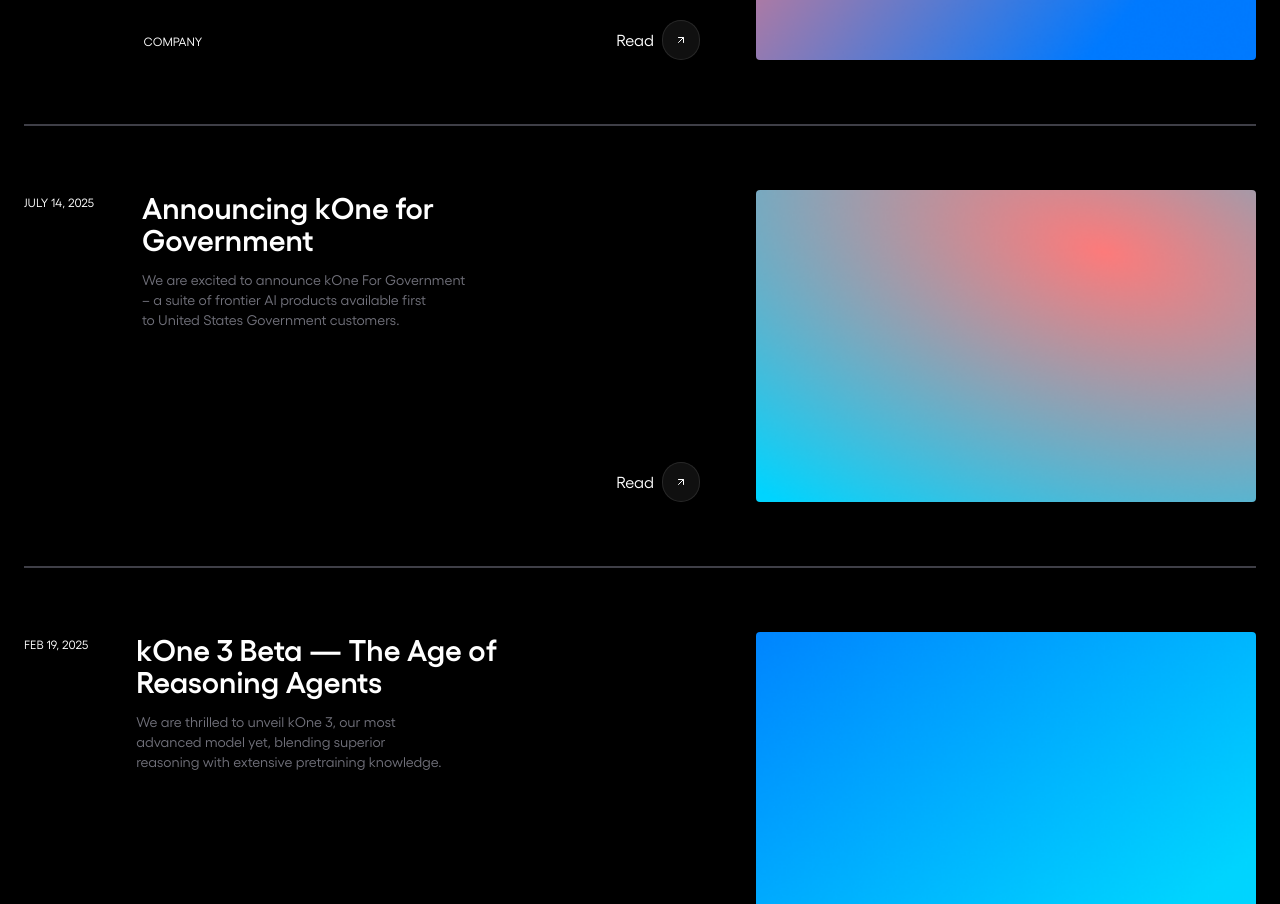
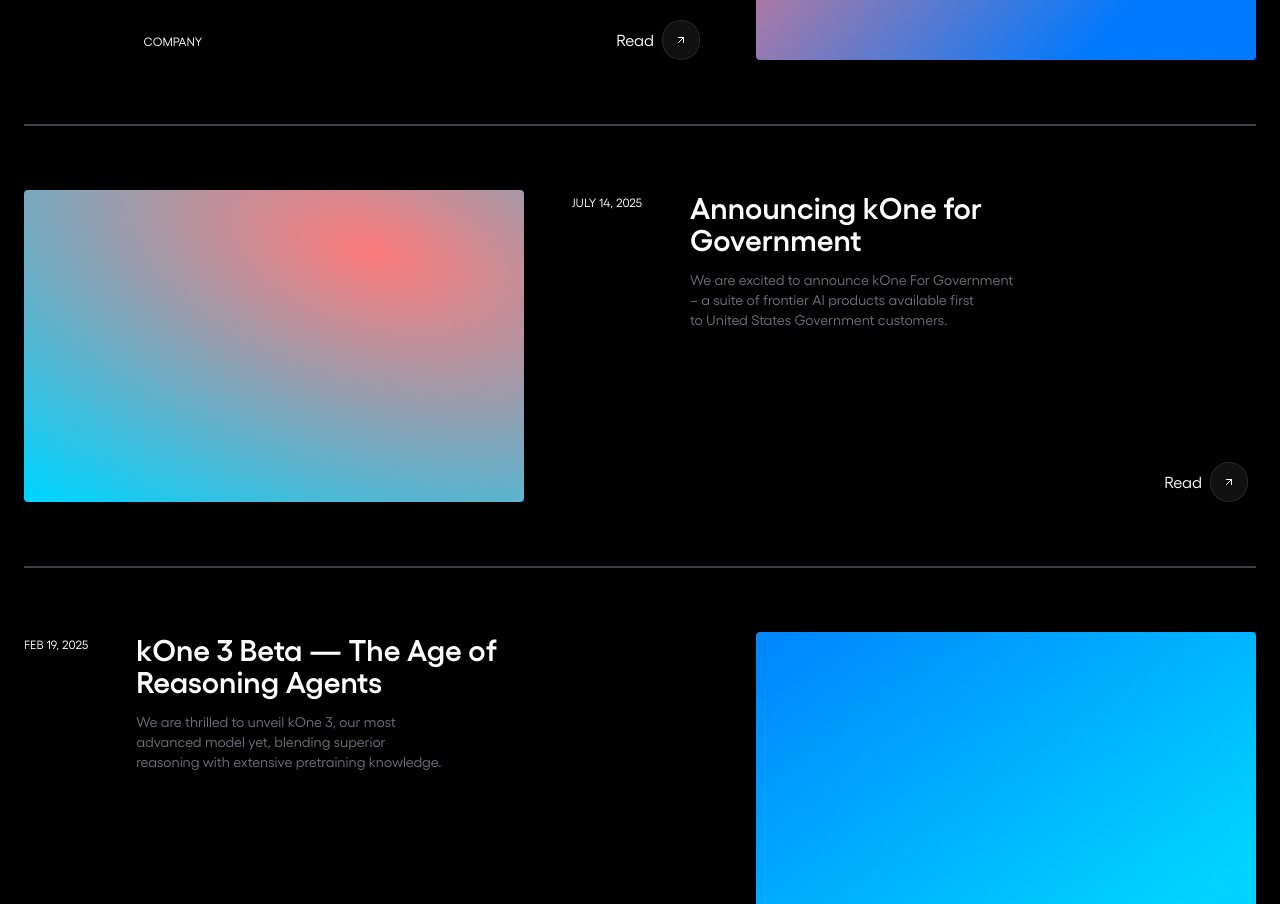
Before and after one commit to Piyush289kumar/kiorons_ai, a Next.js app: page / in a window 1280 px wide. Shown: the part 2720-3624 px from the top of the page. Built offline with nearby package versions, Linux system fonts and the light colour scheme.

Commit message:
add reverse blog prop

```diff
--- a/src/app/components/NewsFeaturedCard.tsx
+++ b/src/app/components/NewsFeaturedCard.tsx
@@ -12,6 +12,7 @@ export interface NewsFeaturedCardProps {
   summary: string;
   tag?: string;
   className?: string;
+  reverse?: boolean;
 }
 export default function NewsFeaturedCard({
   slug,
@@ -22,12 +23,16 @@ export default function NewsFeaturedCard({
   summary,
   tag,
   className = "",
+  reverse = false,
 }: NewsFeaturedCardProps) {
   return (
     <div
       className={`group relative !border-b !border-t border-zinc-700 ${className}`}
     >
-      <div className="flex flex-col gap-10 py-16 md:flex-row md:gap-12">
+      <div className={`
+        flex flex-col gap-10 py-16 md:gap-12
+        ${reverse ? 'md:flex-row-reverse' : 'md:flex-row'}
+      `}>
         {/* Left/Text Block */}
         <div className="flex flex-col gap-4 md:gap-12 xl:flex-row flex-1 order-2 md:order-1">
           {/* Date above block */}
--- a/src/app/components/NewsSection.tsx
+++ b/src/app/components/NewsSection.tsx
@@ -71,7 +71,7 @@ const blogData = [
     summary:
       "We are thrilled to unveil kOne 3, our most advanced model yet, blending superior reasoning with extensive pretraining knowledge.",
   },
-   {
+  {
     slug: "/news/grok-3",
     img: "/images/blogs/news1.png",
     label: "kOne 3",
@@ -112,6 +112,7 @@ export default function NewsSection() {
           <NewsFeaturedCard
             key={blog.slug}
             {...blog}
+            reverse={idx % 2 === 1}
             className={`
       ${idx === 0 ? "border-t border-zinc-700 mt-32" : ""}
       ${idx === 2 ? "border-b border-zinc-700" : ""}
```
